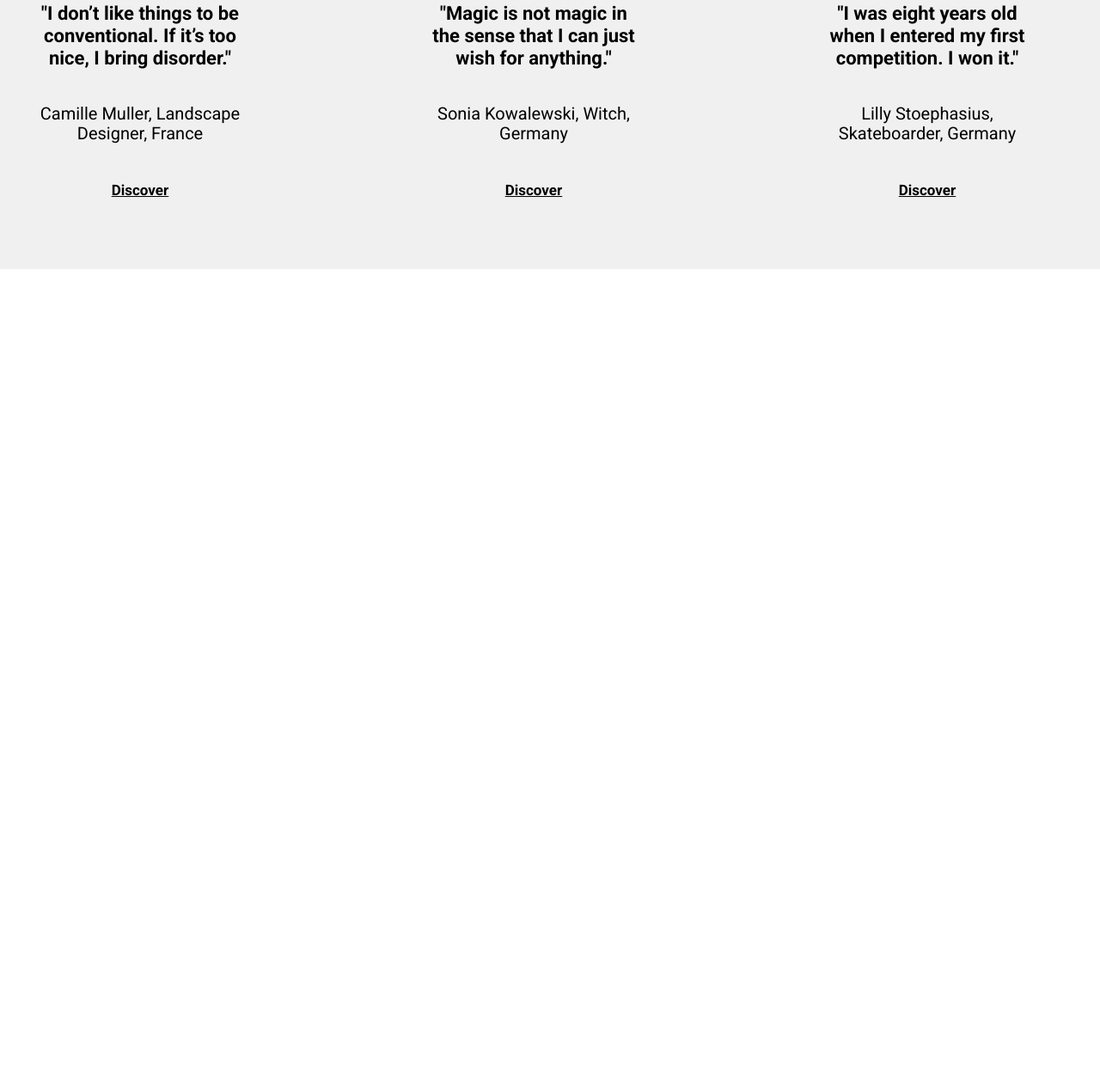
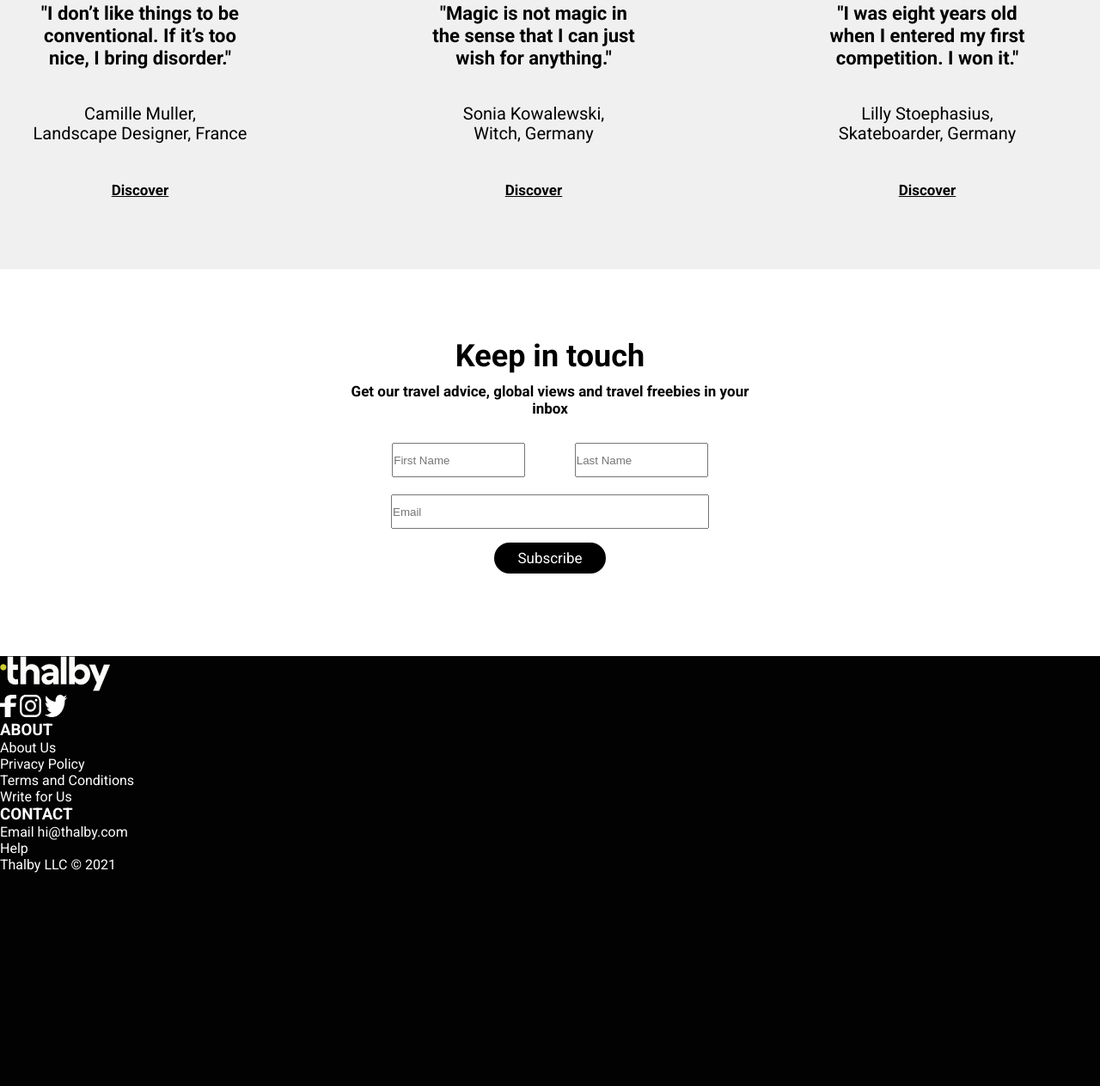
Before and after one commit to chilya-wilya/homework1, a plain HTML site: page index.html in a window 1280 px wide. Shown: the part 5676-6939 px from the top of the page at 86% size. Before the commit the page ends 5989 px from the top, so only its background shows below. Drawn offline with Linux system fonts and the light colour scheme.

Commit message:
add 2 pages

```diff
--- a/index.html
+++ b/index.html
@@ -248,7 +248,7 @@
                         <p>"I don’t like things to be conventional. If it’s too nice, I bring disorder."</p>
                     </div>
                     <div class="portrait-name">
-                        <p>Camille Muller, Landscape Designer, France</p>
+                        <p>Camille Muller, <br> Landscape Designer, France</p>
                     </div>
                     <div class="portrait-button">
                         <a class="add-button" href="#">Discover</a>
@@ -265,7 +265,7 @@
                         <p>"Magic is not magic in the sense that I can just wish for anything."</p>
                     </div>
                     <div class="portrait-name">
-                        <p>Sonia Kowalewski, Witch, Germany</p>
+                        <p>Sonia Kowalewski, <br> Witch, Germany</p>
                     </div>
                     <div class="portrait-button">
                         <a class="add-button" href="#">Discover</a>
@@ -282,7 +282,7 @@
                         <p>"I was eight years old when I entered my first competition. I won it."</p>
                     </div>
                     <div class="portrait-name">
-                        <p>Lilly Stoephasius, Skateboarder, Germany</p>
+                        <p>Lilly Stoephasius, <br> Skateboarder, Germany</p>
                     </div>
                     <div class="portrait-button">
                         <a class="add-button" href="#">Discover</a>
@@ -296,6 +296,70 @@
     <div class="background-color">
     </div>
 
+    <section class="form">
+        <div class="form-wrapper">
+            <div class="form-content">
+                <div class="form-title title">
+                    Keep in touch
+                </div>
+                <div class="form-text">
+                    Get our travel advice, global views and travel freebies in your <br> inbox
+                </div>
+            </div>
+            <div class="form-area-name input">
+                <input class="form-input-name" type="text" placeholder="First Name" name="fname">
+                <input class="form-input-name" type="text" placeholder="Last Name" name="lname">
+            </div>
+            <div class="form-area-email input">
+                <input class="form-input" type="text" placeholder="Email" name="email">
+            </div>
+            <div>
+                <button class="button">Subscribe</button>
+            </div>
+        </div>
+    </section>
+
+    <footer class="footer">
+        <div class="footer-wrapper">
+            <div class="footer-content">
+                <div class="footer-logo">
+                    <img src="./images/logo_footer.png" alt="logo">
+                </div>
+                <div class="footer-links">
+                    <img src="./images/fb.png" alt="facebook">
+                    <img src="./images/Vector.png" alt="instagram">
+                    <img src="./images/twitter.png" alt="twitter">
+                </div>
+                <div class="footer-about">
+                    <div class="footer-about-title">
+                        <h3>ABOUT</h3>
+                    </div>
+                    <div class="footer-about-list">
+                        <ul>
+                            <li>About Us</li>
+                            <li>Privacy Policy</li>
+                            <li>Terms and Conditions</li>
+                            <li>Write for Us</li>
+                        </ul>
+                    </div>
+                </div>
+                <div class="footer-contacts">
+                    <div class="footer-contacts-title">
+                        <h3>CONTACT</h3>
+                    </div>
+                    <div class="footer-contacts-list">
+                        <ul>
+                            <li>Email hi@thalby.com</li>
+                            <li>Help</li>
+                        </ul>
+                    </div>
+                </div>
+            </div>
+            <div class="footer-copyright">
+                <p>Thalby LLC © 2021</p>
+            </div>
+        </div>
+    </footer>
 
 </body>
 </html>
--- a/style.css
+++ b/style.css
@@ -323,3 +323,63 @@
     height: 450px;
     background-color: #F0F0F0;
 }
+
+.form {
+    height: 450px;
+}
+
+.form-wrapper {
+    display: flex;
+    flex-wrap: wrap;
+    flex-direction: column;
+    align-items: center;
+    text-align: center;
+}
+
+.form-content {
+    margin-top: 80px;
+}
+
+.form-title {
+    margin-bottom: 10px;
+}
+
+.form-text {
+    font-family: 'Roboto', sans-serif;
+    font-size: 17px;
+    font-weight: 700;
+    line-height: 20px;
+    margin-bottom: 30px;
+}
+
+.input {
+    font-family: 'Roboto', sans-serif;
+    font-size: 14px;
+    font-weight: 400;
+    line-height: 16px;
+}
+
+.form-input-name {
+    width: 155px;
+    height: 40px;
+    text-align: left;
+    margin: 0 27px;
+}
+
+.form-input {
+    width: 370px;
+    height: 40px;
+    margin-top: 20px;
+    margin-bottom: 16px;
+}
+
+.footer {
+    background-color: #020202;
+    height: 500px;
+}
+
+.footer-content, .footer-copyright {
+    color: #FFF;
+    font-family: 'Roboto', sans-serif;
+    font-weight: 400;
+}
```
Also changed, not shown: images/Vector.png (added).
